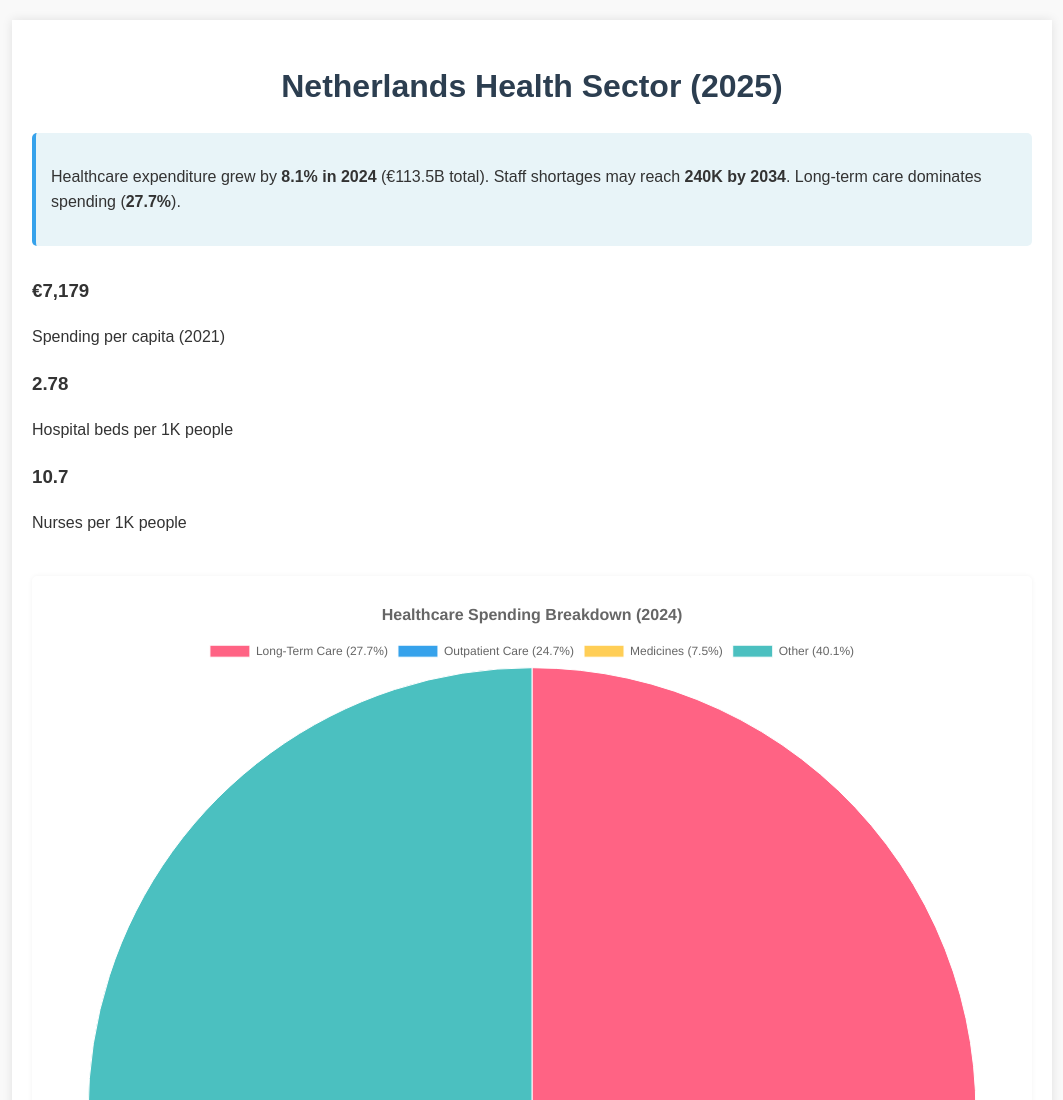
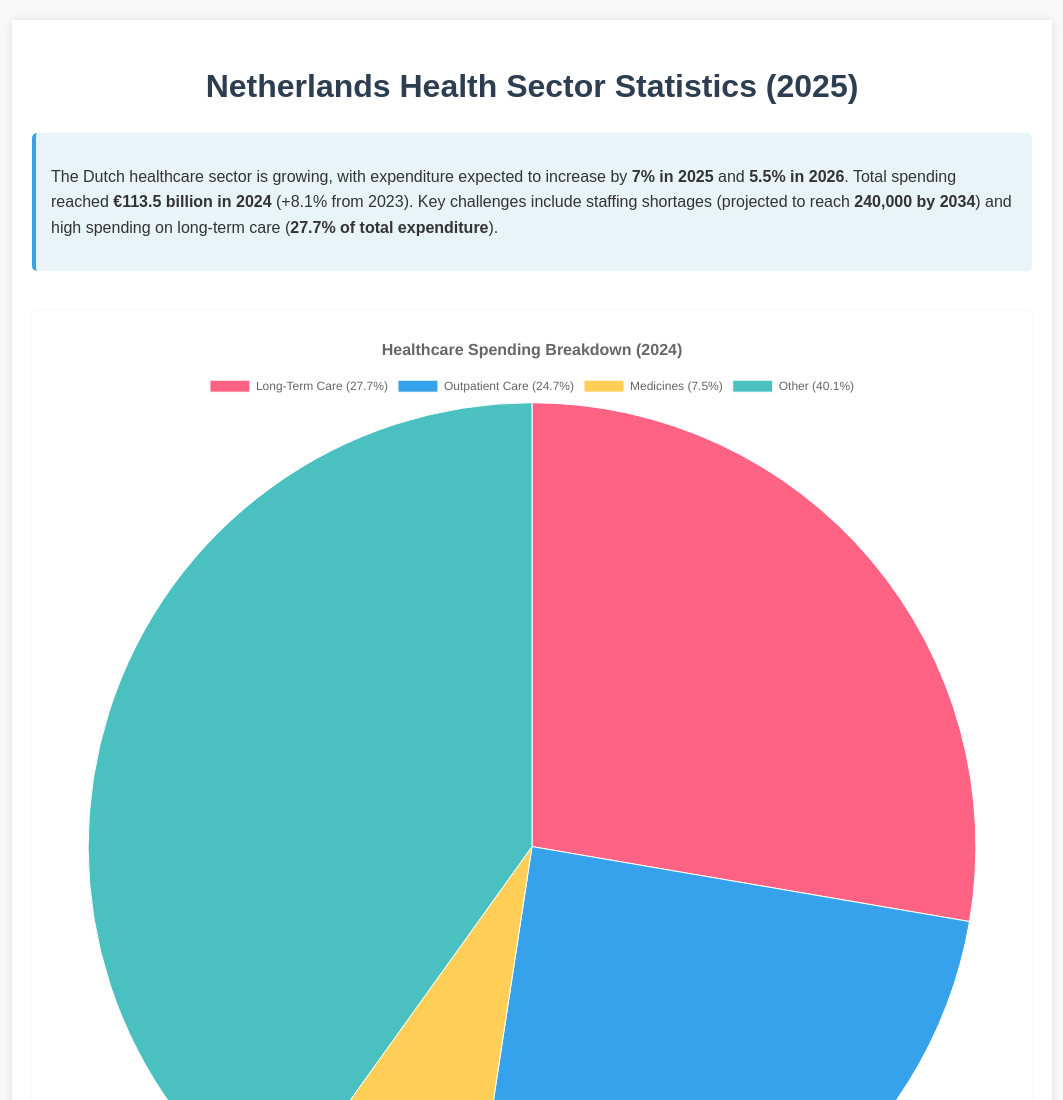
Before and after one commit to onebyte0x00/Health-sec-stats, a plain HTML site: page index.html in a window 1280 px wide. Shown: the top 1100 px of the page, without its empty margins (108-1171 px from the left). Drawn offline with nearby package versions, Linux system fonts and the light colour scheme.

Commit message:
Update index.html

```diff
--- a/index.html
+++ b/index.html
@@ -3,46 +3,35 @@
 <head>
   <meta charset="UTF-8">
   <meta name="viewport" content="width=device-width, initial-scale=1.0">
-  <title>Netherlands Health Stats</title>
+  <title>Netherlands Health Sector Statistics</title>
   <link rel="stylesheet" href="styles.css">
   <script src="https://cdn.jsdelivr.net/npm/chart.js"></script>
 </head>
 <body>
   <div class="container">
-    <h1>Netherlands Health Sector (2025)</h1>
+    <h1>Netherlands Health Sector Statistics (2025)</h1>
 
-    <!-- Summary + Key Stats Grid -->
-    <div class="stats-grid">
+    <!-- Summary Section -->
     <div class="summary">
-        <p>Healthcare expenditure grew by <strong>8.1% in 2024</strong> (€113.5B total). Staff shortages may reach <strong>240K by 2034</strong>. Long-term care dominates spending (<strong>27.7%</strong>).</p>
-      </div>
-      <div class="key-stat">
-        <h3>€7,179</h3>
-        <p>Spending per capita (2021)</p>
-      </div>
-      <div class="key-stat">
-        <h3>2.78</h3>
-        <p>Hospital beds per 1K people</p>
-      </div>
-      <div class="key-stat">
-        <h3>10.7</h3>
-        <p>Nurses per 1K people</p>
-      </div>
+      <p>The Dutch healthcare sector is growing, with expenditure expected to increase by <strong>7% in 2025</strong> and <strong>5.5% in 2026</strong>. Total spending reached <strong>€113.5 billion in 2024</strong> (+8.1% from 2023). Key challenges include staffing shortages (projected to reach <strong>240,000 by 2034</strong>) and high spending on long-term care (<strong>27.7% of total expenditure</strong>).</p>
     </div>
 
-    <!-- Charts in a Tight Grid -->
-    <div class="charts-grid">
+    <!-- Chart 1: Healthcare Spending Breakdown -->
     <div class="chart-container">
       <canvas id="spendingChart"></canvas>
     </div>
+
+    <!-- Chart 2: Per Capita Spending Over Time -->
     <div class="chart-container">
       <canvas id="perCapitaChart"></canvas>
     </div>
+
+    <!-- Chart 3: Healthcare Workforce Ratios -->
     <div class="chart-container">
       <canvas id="workforceChart"></canvas>
     </div>
   </div>
-  </div>
+
   <script src="script.js"></script>
 </body>
 </html>
```
Lines whose indentation alone changed are shown as unchanged.
